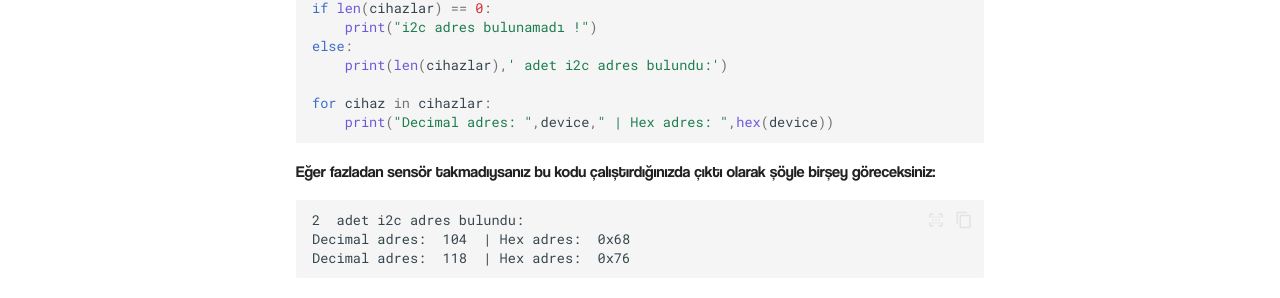
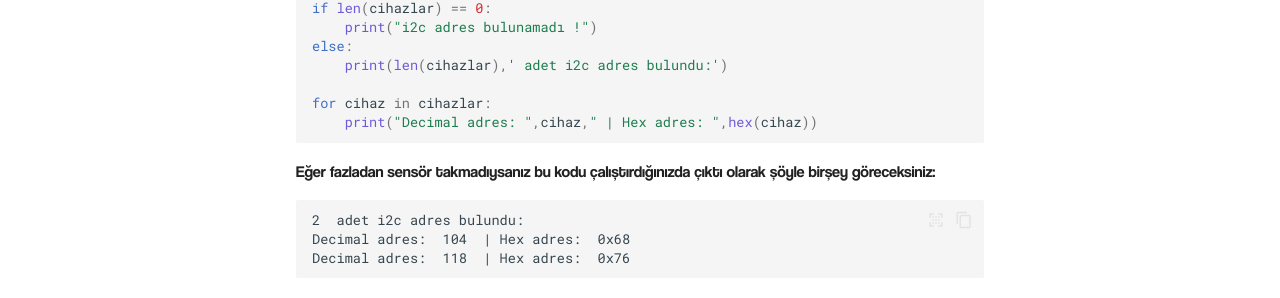
Before and after one commit to BilalAlpaslan/MahirKart-docs, an MkDocs documentation site: the page built from docs/userguide/python/i2c.md, in a window 1280 px wide and 1394 px high. Shown: the part 893-1191 px from the top of the window. Built offline with MkDocs 1.6.1 and Material for MkDocs 9.7.7, drawn with Linux system fonts in a browser that asks for light colours; some web fonts are replaced.

Commit message:
example code typo fix

````diff
--- a/docs/userguide/python/i2c.md
+++ b/docs/userguide/python/i2c.md
@@ -27,7 +27,7 @@ else:
     print(len(cihazlar),' adet i2c adres bulundu:')
 
 for cihaz in cihazlar:
-    print("Decimal adres: ",device," | Hex adres: ",hex(device))
+    print("Decimal adres: ",cihaz," | Hex adres: ",hex(cihaz))
 ```
 
 Eğer fazladan sensör takmadıysanız bu kodu çalıştırdığınızda çıktı olarak şöyle birşey göreceksiniz:
````
